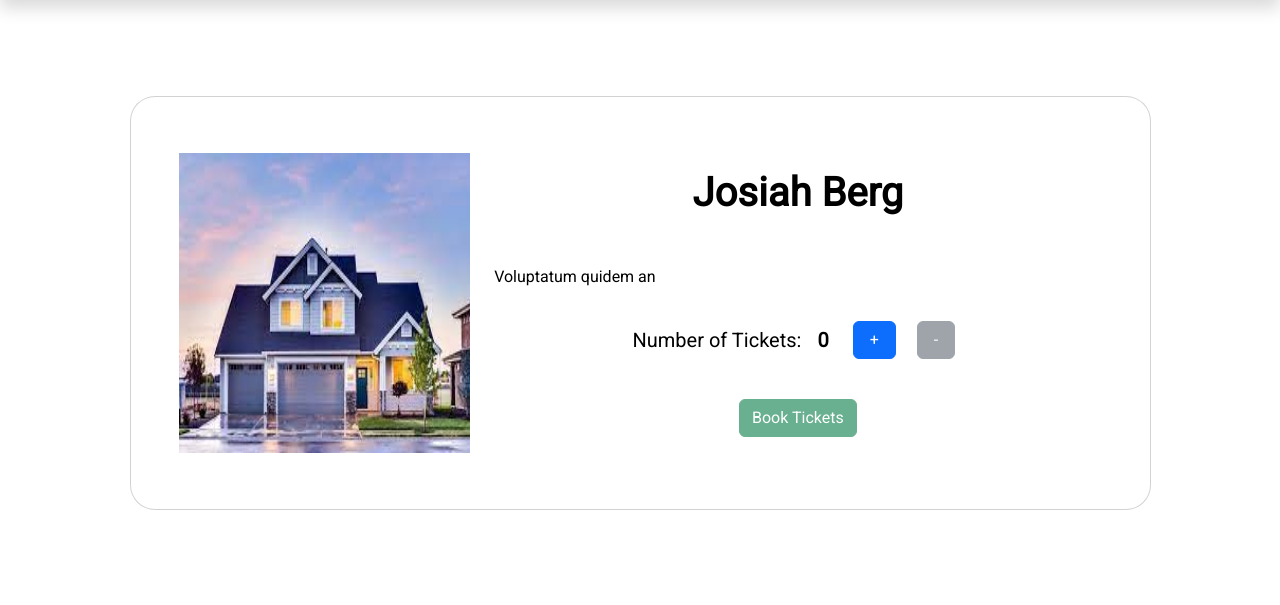
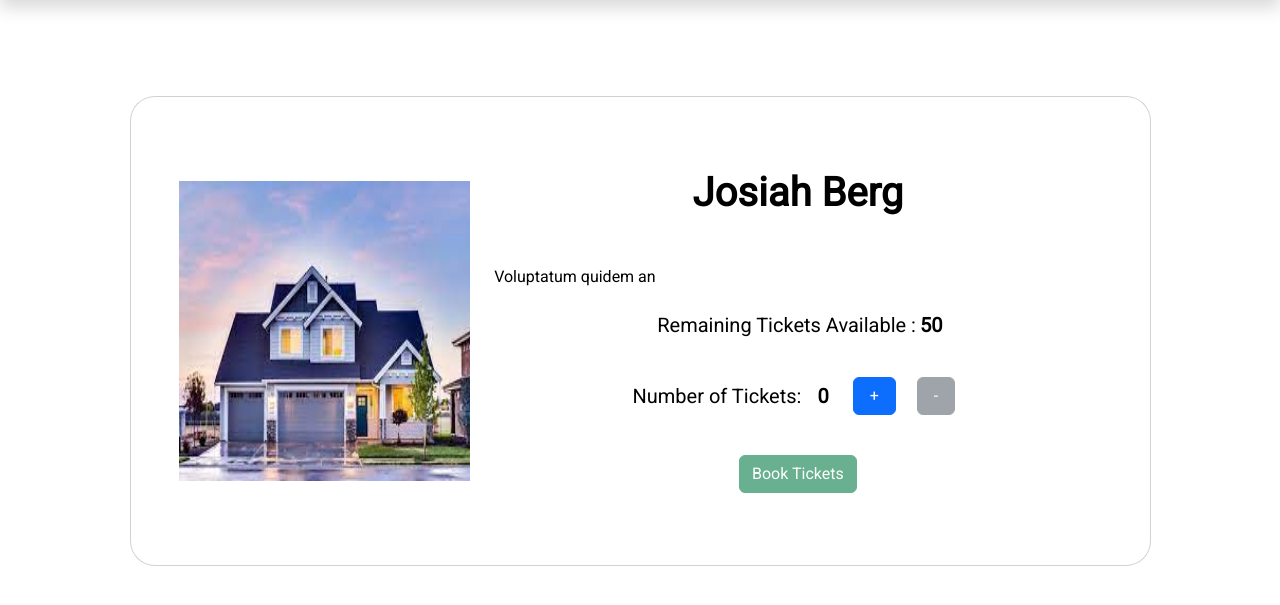
Before and after one commit to vishwanath-29/TicketEaze, a Flask app: page /event/booktickets/2 in a window 1280 px wide. Shown: the part 88-693 px from the top of the page. Run offline with Flask 3, Linux system fonts and the light colour scheme; a user stored in the database is signed in.

Commit message:
Added Remaining Tickets section

```diff
--- a/templates/Events/EventPage.html
+++ b/templates/Events/EventPage.html
@@ -25,6 +25,11 @@
                       <!-- <form class="mx-1 mx-md-4" action="#" method="post"  > -->
                         <div class="d-flex flex-row align-items-center mb-4">
                           <div class="desc">{{event_details.description}}</div>
+                        </div>
+
+                        <div class="d-flex flex-row align-items-center mb-4 justify-content-center">
+                          <span class="ticket_price h5 mx-1">Remaining Tickets Available : </span>
+                          <span class="ticket_price_val h5" id="ticket-price-val"><b> 50 </b></span>
                         </div>
 
                         <div class="d-flex flex-row align-items-center justify-content-center mb-4">
```
